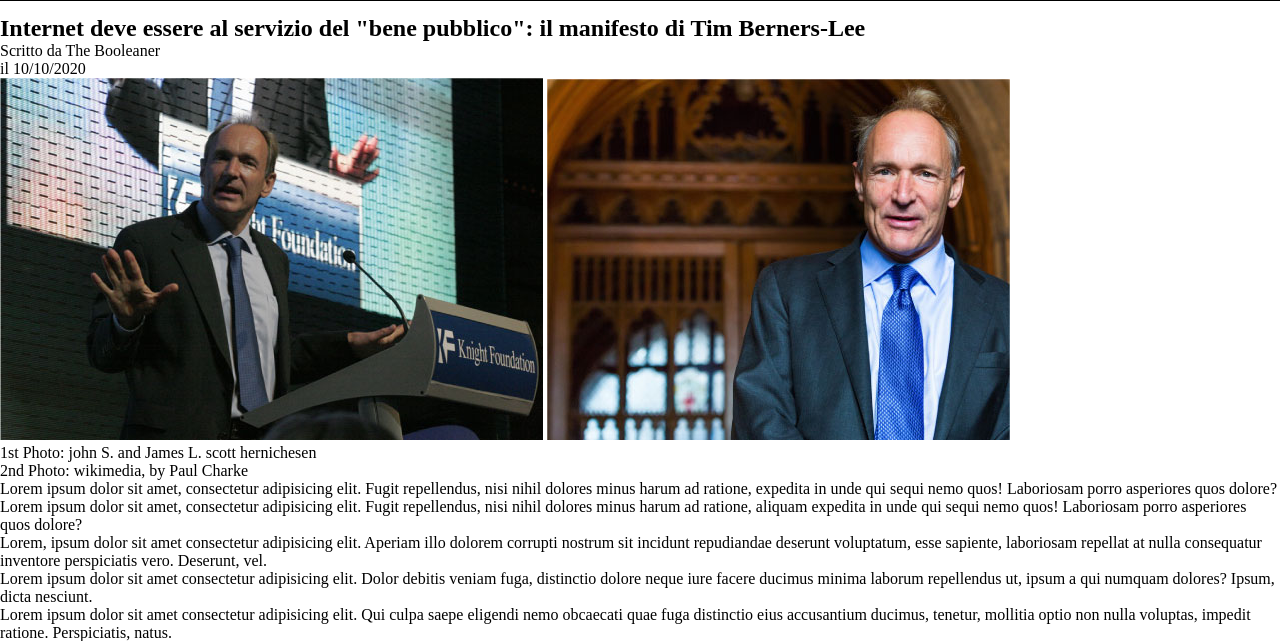
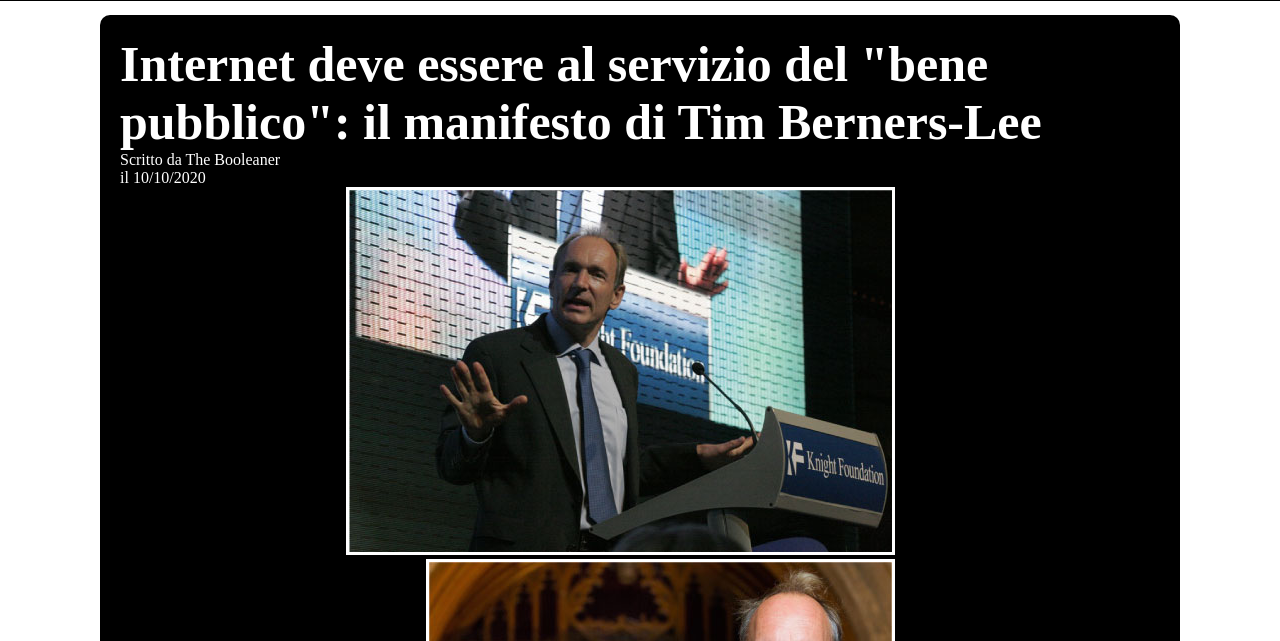
Before and after one commit to filippo1996/html-css-booleaner, a plain HTML site: page bonus/index.html in a window 1280 px wide. Shown: the part 85-726 px from the top of the page. Drawn offline with Linux system fonts and the light colour scheme.

Commit message:
add style section first

```diff
--- a/bonus/css/style.css
+++ b/bonus/css/style.css
@@ -27,7 +27,38 @@ header{
 /* inizio main */
 
 main{
-    margin-top: 100px;
+    margin: 100px 100px 0 100px;
 }
 
+/* inizio sezione titolo + img + p */
+
+section.first{
+    background-color: black;
+    color: white;
+    padding: 20px;
+    border-radius: 10px;
+}
+
+h1{
+    font-size: 50px;
+}
+
+.first > div {
+    text-align: center;
+}
+
+.first > div img {
+    border: 3px solid white;
+}
+
+img[src="img/tim-1.jpg"]{
+    margin-right: 40px;
+}
+
+img[src="img/tim-2.jpg"]{
+    margin-left: 40px;
+}
+
+/* fine sezione titolo + img + p */
+
 /* fine main */
--- a/bonus/index.html
+++ b/bonus/index.html
@@ -17,7 +17,7 @@
     <!-- inizio contenuto del corpo -->
     <main>
         <!-- inizio titolo e immagini del manifesto di Tim Berners-Lee -->
-        <section>
+        <section class="first">
             <h1>Internet deve essere al servizio del "bene pubblico": il manifesto di Tim Berners-Lee</h1>
             <p>
                 Scritto da The Booleaner<br>
```
